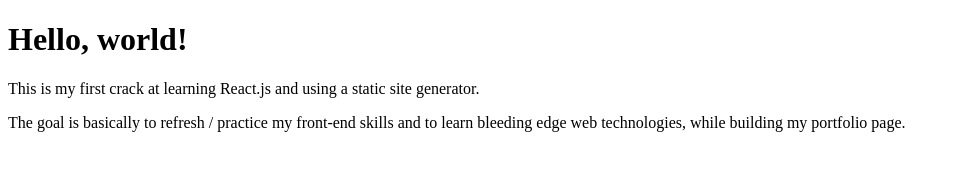
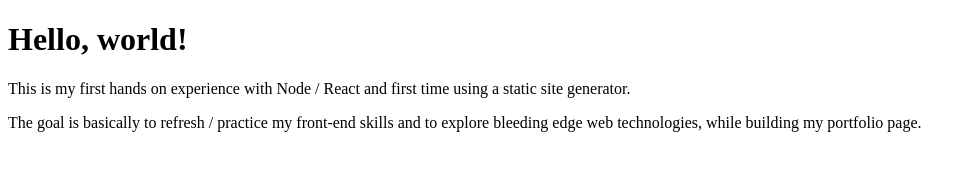
Before and after one commit to dsmftw/dsmftw.github.io, a Gatsby site: page / in a window 1280 px wide. Shown: the whole page, without its empty margins (0-976 px from the left). Built offline with nearby package versions, Linux system fonts and the light colour scheme; Gatsby itself is replaced by a stand-in of ours.

Commit message:
run prettier, fix deploy command and update dependencies

```diff
--- a/src/pages/404.js
+++ b/src/pages/404.js
@@ -1,9 +1,10 @@
 import React from 'react'
 
-const NotFoundPage = () =>
+const NotFoundPage = () => (
   <div>
     <h1>NOT FOUND</h1>
     <p>You just hit a route that doesn&#39;t exist... the sadness.</p>
   </div>
+)
 
 export default NotFoundPage
--- a/src/pages/about.js
+++ b/src/pages/about.js
@@ -1,11 +1,12 @@
 import React from 'react'
 import Link from 'gatsby-link'
 
-const AboutPage = () =>
+const AboutPage = () => (
   <div>
     <h1>About</h1>
     <p>My name is Igor Kozlov. I am a software developer and a recent SFU grad, Computing Science major.</p>
     <p>I enjoy experimenting with code and working on back-ends.</p>
   </div>
+)
 
 export default AboutPage
--- a/src/pages/cv.js
+++ b/src/pages/cv.js
@@ -1,10 +1,11 @@
 import React from 'react'
 import Link from 'gatsby-link'
 
-const CVPage = () =>
+const CVPage = () => (
   <div>
     <h1>Resume / CV</h1>
     <p>TODO: add content + link to file</p>
   </div>
+)
 
 export default CVPage
--- a/src/pages/index.js
+++ b/src/pages/index.js
@@ -1,11 +1,12 @@
 import React from 'react'
 import Link from 'gatsby-link'
 
-const IndexPage = () =>
+const IndexPage = () => (
   <div>
     <h1>Hello, world!</h1>
-    <p>This is my first crack at learning React.js and using a static site generator.</p>
-    <p>The goal is basically to refresh / practice my front-end skills and to learn bleeding edge web technologies, while building my portfolio page.</p>
+    <p>This is my first hands on experience with Node / React and first time using a static site generator.</p>
+    <p>The goal is basically to refresh / practice my front-end skills and to explore bleeding edge web technologies, while building my portfolio page.</p>
   </div>
+)
 
 export default IndexPage
```
Also changed, not shown: package.json (+7 -7 lines), src/layouts/index.js (+6 -3 lines).
